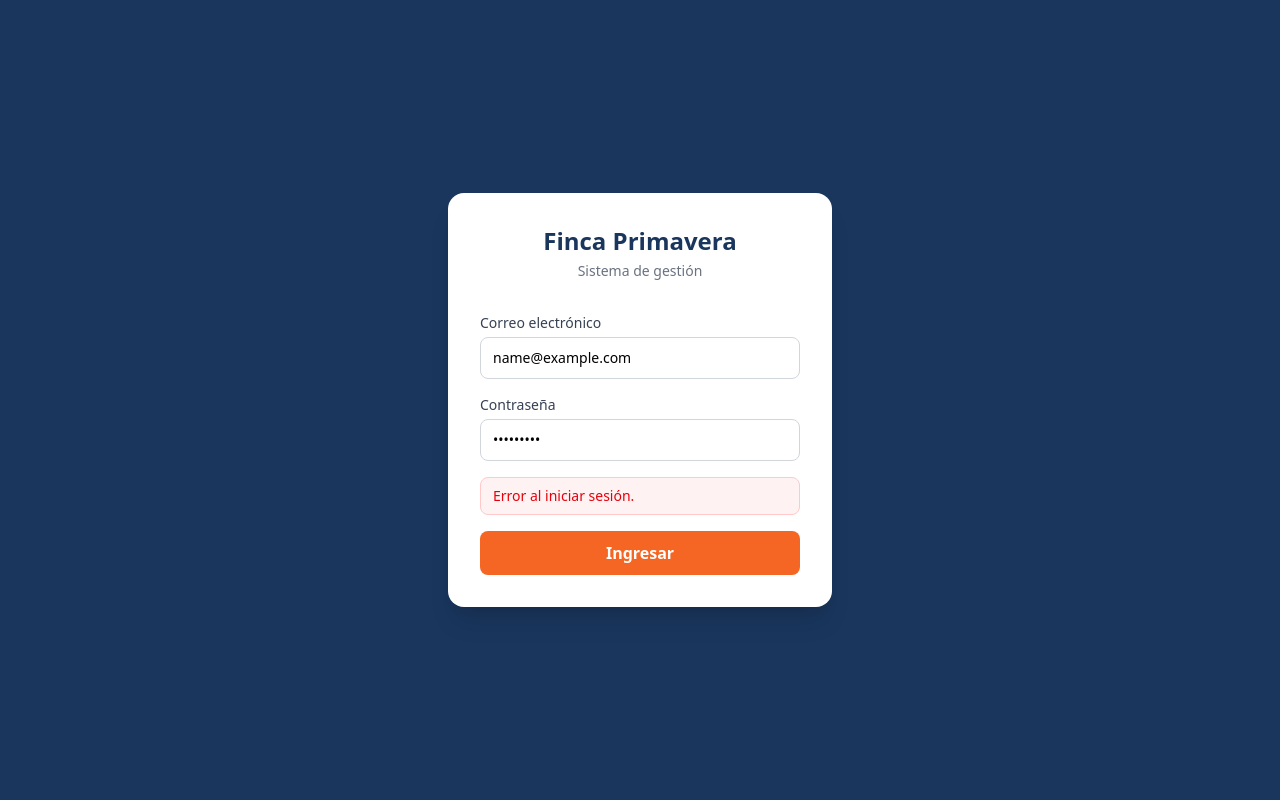
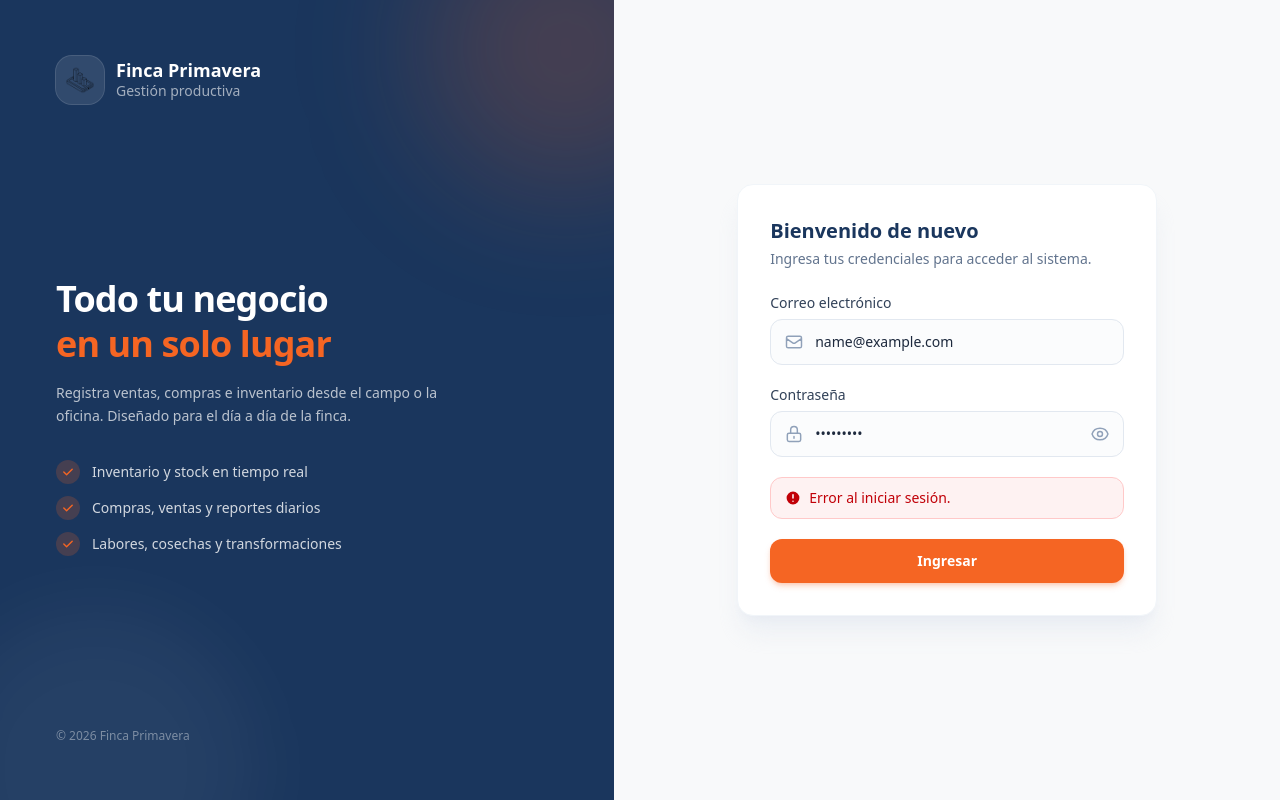
Before and after one commit to alphaplus14/PrimaveraAPP, a React (Vite) app in the folder frontend/: page /login in a window 1280 px wide. Both pictures are taken after typing "name@example.com", "Sample123" into the empty fields and a click on the button "Ingresar". Built offline with nearby package versions, Linux system fonts and the light colour scheme; no server answers.

Commit message:
login cambiado con la UI actual

```diff
--- a/frontend/src/pages/auth/Login.jsx
+++ b/frontend/src/pages/auth/Login.jsx
@@ -1,18 +1,198 @@
 import { useState } from 'react'
 import { useNavigate } from 'react-router-dom'
 import { useAuth } from '../../context/AuthContext'
+
+const ICONO = '/assets/icons/dashboard%20icon.png'
+
+const CARACTERISTICAS = [
+  'Inventario y stock en tiempo real',
+  'Compras, ventas y reportes diarios',
+  'Labores, cosechas y transformaciones',
+]
+
+function IconoCorreo({ className = 'w-5 h-5' }) {
+  return (
+    <svg className={className} viewBox="0 0 24 24" fill="none" stroke="currentColor" strokeWidth="1.75" aria-hidden>
+      <path strokeLinecap="round" strokeLinejoin="round" d="M3 8l7.89 5.26a2 2 0 002.22 0L21 8M5 19h14a2 2 0 002-2V7a2 2 0 00-2-2H5a2 2 0 00-2 2v10a2 2 0 002 2z" />
+    </svg>
+  )
+}
+
+function IconoCandado({ className = 'w-5 h-5' }) {
+  return (
+    <svg className={className} viewBox="0 0 24 24" fill="none" stroke="currentColor" strokeWidth="1.75" aria-hidden>
+      <path strokeLinecap="round" strokeLinejoin="round" d="M12 15v2m-6 4h12a2 2 0 002-2v-6a2 2 0 00-2-2H6a2 2 0 00-2 2v6a2 2 0 002 2zm10-10V7a4 4 0 00-8 0v4h8z" />
+    </svg>
+  )
+}
+
+function Spinner() {
+  return (
+    <span
+      className="inline-block w-4 h-4 border-2 border-white/40 border-t-white rounded-full animate-spin"
+      aria-hidden
+    />
+  )
+}
+
+function PanelMarca() {
+  return (
+    <div className="relative hidden lg:flex lg:w-[44%] xl:w-[48%] flex-col justify-between overflow-hidden bg-[#1a365d] text-white p-10 xl:p-14">
+      <div
+        className="pointer-events-none absolute -top-24 -right-24 h-72 w-72 rounded-full bg-[#f56523]/20 blur-3xl"
+        aria-hidden
+      />
+      <div
+        className="pointer-events-none absolute -bottom-32 -left-16 h-80 w-80 rounded-full bg-white/5 blur-2xl"
+        aria-hidden
+      />
+
+      <div className="relative z-10">
+        <div className="flex items-center gap-3">
+          <div className="flex h-12 w-12 items-center justify-center rounded-2xl bg-white/10 ring-1 ring-white/20">
+            <img src={ICONO} alt="" className="h-7 w-7 object-contain" />
+          </div>
+          <div>
+            <p className="text-lg font-bold leading-tight">Finca Primavera</p>
+            <p className="text-sm text-white/60">Gestión productiva</p>
+          </div>
+        </div>
+      </div>
+
+      <div className="relative z-10 my-10">
+        <h2 className="text-3xl xl:text-4xl font-bold leading-tight tracking-tight">
+          Todo tu negocio
+          <span className="block text-[#f56523]">en un solo lugar</span>
+        </h2>
+        <p className="mt-4 max-w-sm text-sm leading-relaxed text-white/70">
+          Registra ventas, compras e inventario desde el campo o la oficina. Diseñado para el día a día de la finca.
+        </p>
+
+        <ul className="mt-8 space-y-3">
+          {CARACTERISTICAS.map((texto) => (
+            <li key={texto} className="flex items-center gap-3 text-sm text-white/80">
+              <span className="flex h-6 w-6 shrink-0 items-center justify-center rounded-full bg-[#f56523]/20 text-[#f56523]">
+                <svg className="h-3.5 w-3.5" viewBox="0 0 20 20" fill="currentColor" aria-hidden>
+                  <path fillRule="evenodd" d="M16.707 5.293a1 1 0 010 1.414l-8 8a1 1 0 01-1.414 0l-4-4a1 1 0 011.414-1.414L8 12.586l7.293-7.293a1 1 0 011.414 0z" clipRule="evenodd" />
+                </svg>
+              </span>
+              {texto}
+            </li>
+          ))}
+        </ul>
+      </div>
+
+      <p className="relative z-10 text-xs text-white/40">
+        © {new Date().getFullYear()} Finca Primavera
+      </p>
+    </div>
+  )
+}
+
+function CabeceraMovil({ titulo, subtitulo }) {
+  return (
+    <div className="mb-8 text-center lg:hidden">
+      <div className="mx-auto mb-4 flex h-16 w-16 items-center justify-center rounded-2xl bg-[#1a365d]/5 ring-1 ring-[#1a365d]/10">
+        <img src={ICONO} alt="" className="h-9 w-9 object-contain" />
+      </div>
+      <h1 className="text-2xl font-bold text-[#1a365d]">{titulo}</h1>
+      {subtitulo && <p className="mt-1 text-sm text-slate-500">{subtitulo}</p>}
+    </div>
+  )
+}
+
+function CampoInput({
+  id,
+  label,
+  type = 'text',
+  icon: Icon,
+  suffix,
+  ...props
+}) {
+  return (
+    <div>
+      <label htmlFor={id} className="mb-1.5 block text-sm font-medium text-slate-700">
+        {label}
+      </label>
+      <div className="relative">
+        {Icon && (
+          <span className="pointer-events-none absolute left-3.5 top-1/2 -translate-y-1/2 text-slate-400">
+            <Icon className="w-5 h-5" />
+          </span>
+        )}
+        <input
+          id={id}
+          type={type}
+          className={`w-full rounded-xl border border-slate-200 bg-slate-50/50 py-3 text-sm text-slate-800 placeholder:text-slate-400 transition-colors focus:border-[#f56523] focus:bg-white focus:outline-none focus:ring-2 focus:ring-[#f56523]/25 ${
+            Icon ? 'pl-11 pr-4' : 'px-4'
+          } ${suffix ? 'pr-11' : ''}`}
+          {...props}
+        />
+        {suffix && (
+          <div className="absolute right-2 top-1/2 -translate-y-1/2">{suffix}</div>
+        )}
+      </div>
+    </div>
+  )
+}
+
+function MensajeError({ children }) {
+  if (!children) return null
+  return (
+    <div className="flex items-start gap-2 rounded-xl border border-red-200 bg-red-50 px-3.5 py-2.5 text-sm text-red-700">
+      <svg className="mt-0.5 h-4 w-4 shrink-0" viewBox="0 0 20 20" fill="currentColor" aria-hidden>
+        <path fillRule="evenodd" d="M18 10a8 8 0 11-16 0 8 8 0 0116 0zm-7 4a1 1 0 11-2 0 1 1 0 012 0zm-1-9a1 1 0 00-1 1v4a1 1 0 102 0V6a1 1 0 00-1-1z" clipRule="evenodd" />
+      </svg>
+      <span>{children}</span>
+    </div>
+  )
+}
+
+function BotonPrimario({ children, disabled, type = 'submit' }) {
+  return (
+    <button
+      type={type}
+      disabled={disabled}
+      className="flex w-full items-center justify-center gap-2 rounded-xl bg-[#f56523] py-3 text-sm font-semibold text-white shadow-md shadow-[#f56523]/25 transition-all hover:bg-[#d9541a] hover:shadow-lg hover:shadow-[#f56523]/30 active:scale-[0.99] disabled:cursor-not-allowed disabled:opacity-60 disabled:shadow-none"
+    >
+      {children}
+    </button>
+  )
+}
+
+function LoginShell({ children, tituloMovil, subtituloMovil }) {
+  return (
+    <div className="flex min-h-screen bg-[#f8f9fa]">
+      <PanelMarca />
+
+      <div className="flex flex-1 flex-col items-center justify-center px-4 py-10 sm:px-6 lg:px-12">
+        <div className="w-full max-w-[420px]">
+          <CabeceraMovil titulo={tituloMovil} subtitulo={subtituloMovil} />
+
+          <div className="rounded-2xl border border-slate-100 bg-white p-7 shadow-xl shadow-slate-200/60 sm:p-8">
+            {children}
+          </div>
+
+          <p className="mt-6 text-center text-xs text-slate-400 lg:hidden">
+            Sistema de gestión para finca productiva
+          </p>
+        </div>
+      </div>
+    </div>
+  )
+}
 
 export default function Login() {
   const { iniciarSesion, verificar2FA, cancelar2FA, pending2FA, cargando, error } = useAuth()
   const navigate = useNavigate()
   const [form, setForm] = useState({ email: '', password: '' })
   const [otp, setOtp] = useState('')
+  const [mostrarPassword, setMostrarPassword] = useState(false)
 
   const handleLogin = async (e) => {
     e.preventDefault()
     const result = await iniciarSesion(form.email, form.password)
     if (result?.ok) navigate('/')
-    // Si result.requires_2fa, el componente mostrará el paso de OTP automáticamente
   }
 
   const handleOtp = async (e) => {
@@ -21,112 +201,127 @@ export default function Login() {
     if (result?.ok) navigate('/')
   }
 
-  // ── Paso 2: verificar código OTP ──────────────────────────────────────────
   if (pending2FA) {
     return (
-      <div className="min-h-screen flex items-center justify-center bg-[#1a365d] px-4">
-        <div className="w-full max-w-sm bg-white rounded-2xl shadow-xl p-8">
-          <div className="text-center mb-6">
-            <div className="text-4xl mb-3">🔐</div>
+      <LoginShell tituloMovil="Verificación en dos pasos" subtituloMovil="Código de tu app autenticadora">
+        <div className="mb-6 hidden lg:block">
+          <div className="mb-3 flex h-12 w-12 items-center justify-center rounded-2xl bg-[#1a365d]/5 text-2xl ring-1 ring-[#1a365d]/10">
+            🔐
+          </div>
           <h2 className="text-xl font-bold text-[#1a365d]">Verificación en dos pasos</h2>
-            <p className="text-gray-500 text-sm mt-1">
+          <p className="mt-1 text-sm text-slate-500">
             Ingresa el código de 6 dígitos de tu app autenticadora.
           </p>
         </div>
 
-          <form onSubmit={handleOtp} className="space-y-4">
+        <form onSubmit={handleOtp} className="space-y-5">
+          <div>
+            <label htmlFor="otp" className="mb-1.5 block text-sm font-medium text-slate-700">
+              Código de verificación
+            </label>
             <input
+              id="otp"
               type="text"
               inputMode="numeric"
               autoComplete="one-time-code"
               maxLength={6}
               required
+              autoFocus
               value={otp}
               onChange={(e) => setOtp(e.target.value.replace(/\D/g, ''))}
               placeholder="000000"
-              className="w-full border border-gray-300 rounded-lg px-3 py-3 text-center text-2xl font-mono tracking-[0.5em] focus:outline-none focus:ring-2 focus:ring-[#f56523]"
+              className="w-full rounded-xl border border-slate-200 bg-slate-50/50 px-4 py-3.5 text-center font-mono text-2xl tracking-[0.45em] text-[#1a365d] transition-colors focus:border-[#f56523] focus:bg-white focus:outline-none focus:ring-2 focus:ring-[#f56523]/25"
             />
+          </div>
 
-            {error && (
-              <p className="text-red-600 text-sm bg-red-50 border border-red-200 rounded-lg px-3 py-2">
-                {error}
-              </p>
+          <MensajeError>{error}</MensajeError>
+
+          <BotonPrimario disabled={cargando || otp.length < 6}>
+            {cargando ? (
+              <>
+                <Spinner /> Verificando...
+              </>
+            ) : (
+              'Verificar código'
             )}
-
-            <button
-              type="submit"
-              disabled={cargando || otp.length < 6}
-              className="w-full bg-[#f56523] hover:bg-[#d9541a] text-white font-semibold py-2.5 rounded-lg transition-colors disabled:opacity-60"
-            >
-              {cargando ? 'Verificando...' : 'Verificar'}
-            </button>
+          </BotonPrimario>
 
           <button
             type="button"
             onClick={cancelar2FA}
-              className="w-full text-sm text-gray-500 hover:text-gray-700 py-1"
+            className="w-full py-2 text-sm font-medium text-slate-500 transition-colors hover:text-[#1a365d]"
           >
             ← Volver al inicio de sesión
           </button>
         </form>
-        </div>
-      </div>
+      </LoginShell>
     )
   }
 
-  // ── Paso 1: email + contraseña ─────────────────────────────────────────────
   return (
-    <div className="min-h-screen flex items-center justify-center bg-[#1a365d] px-4">
-      <div className="w-full max-w-sm bg-white rounded-2xl shadow-xl p-8">
-        <div className="text-center mb-8">
-          <h1 className="text-2xl font-bold text-[#1a365d]">Finca Primavera</h1>
-          <p className="text-gray-500 text-sm mt-1">Sistema de gestión</p>
+    <LoginShell tituloMovil="Finca Primavera" subtituloMovil="Inicia sesión para continuar">
+      <div className="mb-6 hidden lg:block">
+        <h2 className="text-xl font-bold text-[#1a365d]">Bienvenido de nuevo</h2>
+        <p className="mt-1 text-sm text-slate-500">Ingresa tus credenciales para acceder al sistema.</p>
       </div>
 
-        <form onSubmit={handleLogin} className="space-y-4">
-          <div>
-            <label className="block text-sm font-medium text-gray-700 mb-1">
-              Correo electrónico
-            </label>
-            <input
+      <form onSubmit={handleLogin} className="space-y-5">
+        <CampoInput
+          id="email"
+          label="Correo electrónico"
           type="email"
+          icon={IconoCorreo}
           required
+          autoComplete="email"
+          autoFocus
           value={form.email}
           onChange={(e) => setForm({ ...form, email: e.target.value })}
-              className="w-full border border-gray-300 rounded-lg px-3 py-2.5 text-sm focus:outline-none focus:ring-2 focus:ring-[#f56523] focus:border-transparent"
           placeholder="admin@primavera.com"
         />
-          </div>
 
-          <div>
-            <label className="block text-sm font-medium text-gray-700 mb-1">
-              Contraseña
-            </label>
-            <input
-              type="password"
+        <CampoInput
+          id="password"
+          label="Contraseña"
+          type={mostrarPassword ? 'text' : 'password'}
+          icon={IconoCandado}
           required
+          autoComplete="current-password"
           value={form.password}
           onChange={(e) => setForm({ ...form, password: e.target.value })}
-              className="w-full border border-gray-300 rounded-lg px-3 py-2.5 text-sm focus:outline-none focus:ring-2 focus:ring-[#f56523] focus:border-transparent"
           placeholder="••••••••"
+          suffix={
+            <button
+              type="button"
+              onClick={() => setMostrarPassword((v) => !v)}
+              className="rounded-lg p-1.5 text-slate-400 transition-colors hover:bg-slate-100 hover:text-slate-600"
+              aria-label={mostrarPassword ? 'Ocultar contraseña' : 'Mostrar contraseña'}
+            >
+              {mostrarPassword ? (
+                <svg className="h-5 w-5" viewBox="0 0 24 24" fill="none" stroke="currentColor" strokeWidth="1.75" aria-hidden>
+                  <path strokeLinecap="round" strokeLinejoin="round" d="M13.875 18.825A10.05 10.05 0 0112 19c-4.478 0-8.268-2.943-9.543-7a9.97 9.97 0 011.563-3.029m5.858 3.029a3 3 0 114.243 4.243M9.878 9.878l4.242 4.242M9.88 9.88l-3.29-3.29m7.532 7.532l3.29 3.29M3 3l3.59 3.59m0 0A9.953 9.953 0 0112 5c4.478 0 8.268 2.943 9.543 7a10.025 10.025 0 01-4.132 5.411m0 0L21 21" />
+                </svg>
+              ) : (
+                <svg className="h-5 w-5" viewBox="0 0 24 24" fill="none" stroke="currentColor" strokeWidth="1.75" aria-hidden>
+                  <path strokeLinecap="round" strokeLinejoin="round" d="M15 12a3 3 0 11-6 0 3 3 0 016 0z" />
+                  <path strokeLinecap="round" strokeLinejoin="round" d="M2.458 12C3.732 7.943 7.523 5 12 5c4.478 0 8.268 2.943 9.542 7-1.274 4.057-5.064 7-9.542 7-4.477 0-8.268-2.943-9.542-7z" />
+                </svg>
+              )}
+            </button>
+          }
         />
-          </div>
 
-          {error && (
-            <p className="text-red-600 text-sm bg-red-50 border border-red-200 rounded-lg px-3 py-2">
-              {error}
-            </p>
+        <MensajeError>{error}</MensajeError>
+
+        <BotonPrimario disabled={cargando}>
+          {cargando ? (
+            <>
+              <Spinner /> Ingresando...
+            </>
+          ) : (
+            'Ingresar'
           )}
-
-          <button
-            type="submit"
-            disabled={cargando}
-            className="w-full bg-[#f56523] hover:bg-[#d9541a] text-white font-semibold py-2.5 rounded-lg transition-colors disabled:opacity-60"
-          >
-            {cargando ? 'Ingresando...' : 'Ingresar'}
-          </button>
+        </BotonPrimario>
       </form>
-      </div>
-    </div>
+    </LoginShell>
   )
 }
```
Lines whose indentation alone changed are shown as unchanged.
